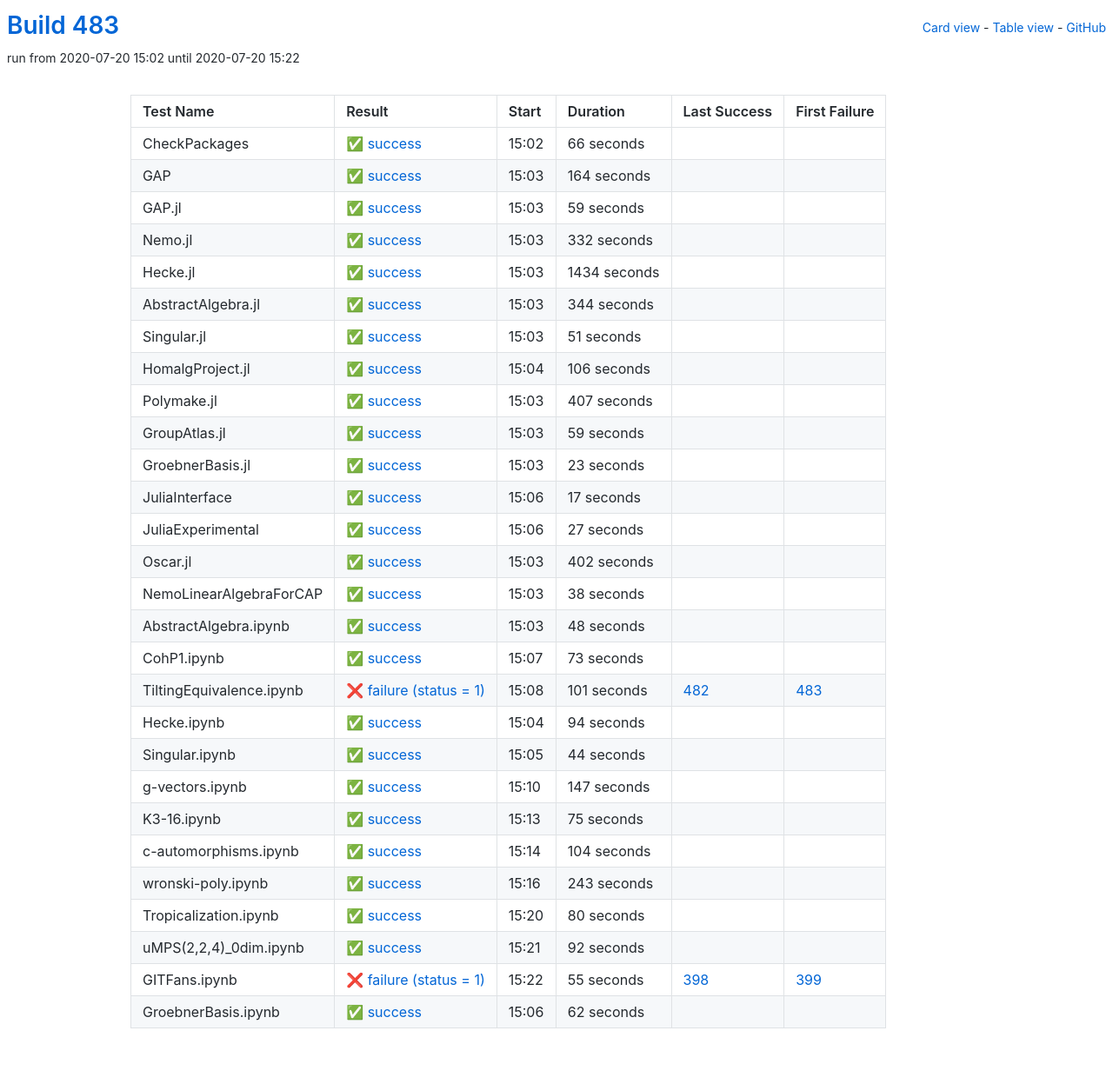
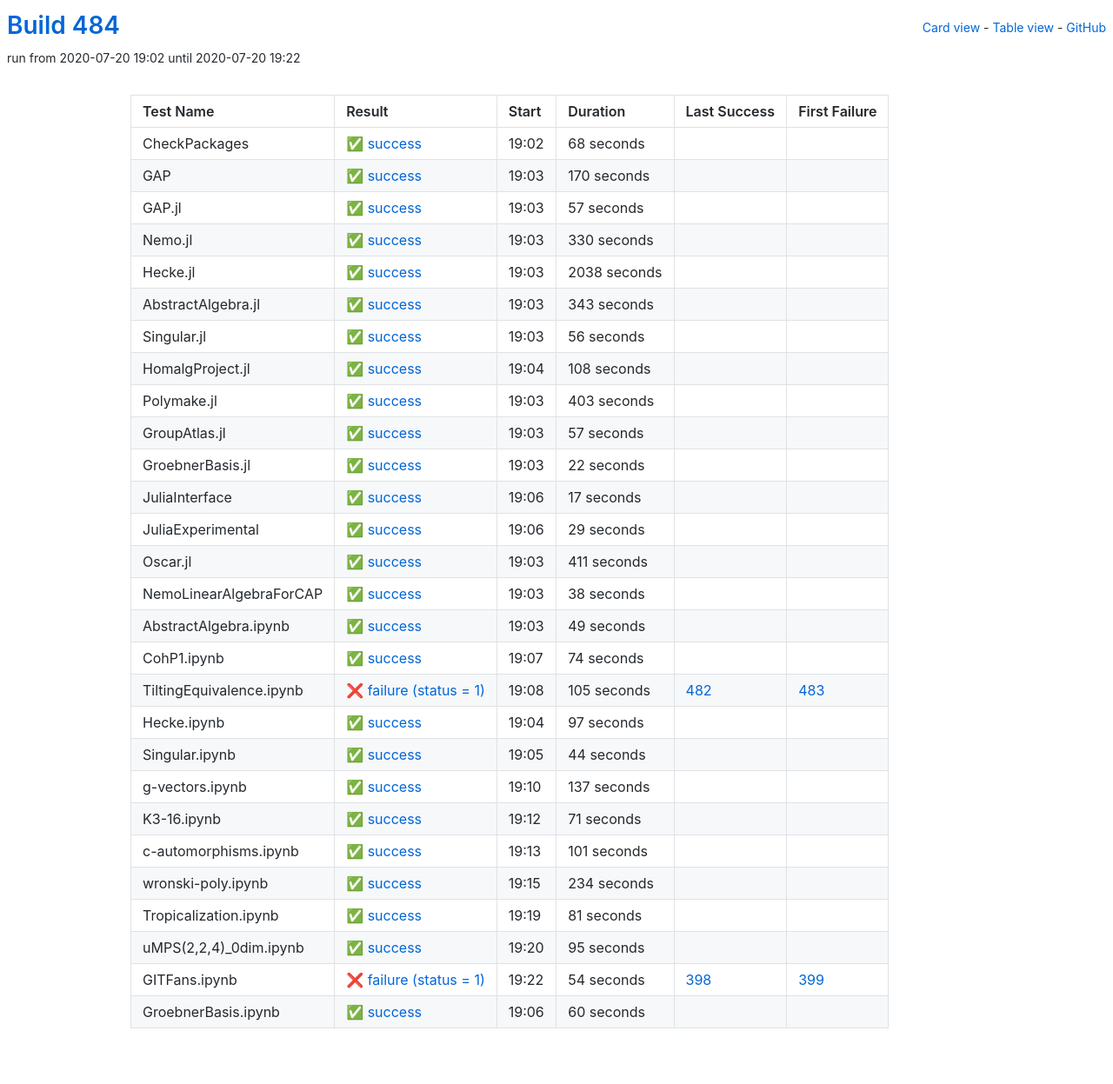
Before and after one commit to oscar-system/oscar-ci-status-stable, a Jekyll site: the page built from table.html, in a window 1280 px wide. Shown: the whole page at 87% size. Built offline with Jekyll 4.4.1, drawn with Linux system fonts in a browser that asks for light colours.

Commit message:
Build #484

```diff
--- a/_data/ci.yml
+++ b/_data/ci.yml
@@ -1,6 +1,6 @@
 ---
-build: 483
-build_url: https://oscarci.mathematik.uni-kl.de/job/oscar-stable/483/
+build: 484
+build_url: https://oscarci.mathematik.uni-kl.de/job/oscar-stable/484/
 job: oscar-stable
 organization: oscar-system
 repo: oscar-ci-status-stable
@@ -8,140 +8,140 @@ repourl: https://github.com/oscar-system/oscar-ci-status-stable
 tests:
 - name: CheckPackages
   id: checkpackages
-  log: https://oscarci.mathematik.uni-kl.de/job/oscar-stable/483/artifact/logs/build-483/CheckPackages.log
-  start: 2020-07-20 15:02
+  log: https://oscarci.mathematik.uni-kl.de/job/oscar-stable/484/artifact/logs/build-484/CheckPackages.log
+  start: 2020-07-20 19:02
   success: true
   exitcode: 0
   status: success
-  duration: 66
+  duration: 68
   last_success: false
   last_success_url:
   first_failure: false
   first_failure_url:
 - name: GAP
   id: gap
-  log: https://oscarci.mathematik.uni-kl.de/job/oscar-stable/483/artifact/logs/build-483/GAP.log
-  start: 2020-07-20 15:03
+  log: https://oscarci.mathematik.uni-kl.de/job/oscar-stable/484/artifact/logs/build-484/GAP.log
+  start: 2020-07-20 19:03
   success: true
   exitcode: 0
   status: success
-  duration: 164
+  duration: 170
   last_success: false
   last_success_url:
   first_failure: false
   first_failure_url:
 - name: GAP.jl
   id: gap-jl
-  log: https://oscarci.mathematik.uni-kl.de/job/oscar-stable/483/artifact/logs/build-483/GAP.jl.log
-  start: 2020-07-20 15:03
+  log: https://oscarci.mathematik.uni-kl.de/job/oscar-stable/484/artifact/logs/build-484/GAP.jl.log
+  start: 2020-07-20 19:03
   success: true
   exitcode: 0
   status: success
-  duration: 59
+  duration: 57
   last_success: false
   last_success_url:
   first_failure: false
   first_failure_url:
 - name: Nemo.jl
   id: nemo-jl
-  log: https://oscarci.mathematik.uni-kl.de/job/oscar-stable/483/artifact/logs/build-483/Nemo.jl.log
-  start: 2020-07-20 15:03
+  log: https://oscarci.mathematik.uni-kl.de/job/oscar-stable/484/artifact/logs/build-484/Nemo.jl.log
+  start: 2020-07-20 19:03
   success: true
   exitcode: 0
   status: success
-  duration: 332
+  duration: 330
   last_success: false
   last_success_url:
   first_failure: false
   first_failure_url:
 - name: Hecke.jl
   id: hecke-jl
-  log: https://oscarci.mathematik.uni-kl.de/job/oscar-stable/483/artifact/logs/build-483/Hecke.jl.log
-  start: 2020-07-20 15:03
+  log: https://oscarci.mathematik.uni-kl.de/job/oscar-stable/484/artifact/logs/build-484/Hecke.jl.log
+  start: 2020-07-20 19:03
   success: true
   exitcode: 0
   status: success
-  duration: 1434
+  duration: 2038
   last_success: false
   last_success_url:
   first_failure: false
   first_failure_url:
 - name: AbstractAlgebra.jl
   id: abstractalgebra-jl
-  log: https://oscarci.mathematik.uni-kl.de/job/oscar-stable/483/artifact/logs/build-483/AbstractAlgebra.jl.log
-  start: 2020-07-20 15:03
+  log: https://oscarci.mathematik.uni-kl.de/job/oscar-stable/484/artifact/logs/build-484/AbstractAlgebra.jl.log
+  start: 2020-07-20 19:03
   success: true
   exitcode: 0
   status: success
-  duration: 344
+  duration: 343
   last_success: false
   last_success_url:
   first_failure: false
   first_failure_url:
 - name: Singular.jl
   id: singular-jl
-  log: https://oscarci.mathematik.uni-kl.de/job/oscar-stable/483/artifact/logs/build-483/Singular.jl.log
-  start: 2020-07-20 15:03
+  log: https://oscarci.mathematik.uni-kl.de/job/oscar-stable/484/artifact/logs/build-484/Singular.jl.log
+  start: 2020-07-20 19:03
   success: true
   exitcode: 0
   status: success
-  duration: 51
+  duration: 56
   last_success: false
   last_success_url:
   first_failure: false
   first_failure_url:
 - name: HomalgProject.jl
   id: homalgproject-jl
-  log: https://oscarci.mathematik.uni-kl.de/job/oscar-stable/483/artifact/logs/build-483/HomalgProject.jl.log
-  start: 2020-07-20 15:04
+  log: https://oscarci.mathematik.uni-kl.de/job/oscar-stable/484/artifact/logs/build-484/HomalgProject.jl.log
+  start: 2020-07-20 19:04
   success: true
   exitcode: 0
   status: success
-  duration: 106
+  duration: 108
   last_success: false
   last_success_url:
   first_failure: false
   first_failure_url:
 - name: Polymake.jl
   id: polymake-jl
-  log: https://oscarci.mathematik.uni-kl.de/job/oscar-stable/483/artifact/logs/build-483/Polymake.jl.log
-  start: 2020-07-20 15:03
+  log: https://oscarci.mathematik.uni-kl.de/job/oscar-stable/484/artifact/logs/build-484/Polymake.jl.log
+  start: 2020-07-20 19:03
   success: true
   exitcode: 0
   status: success
-  duration: 407
+  duration: 403
   last_success: false
   last_success_url:
   first_failure: false
   first_failure_url:
 - name: GroupAtlas.jl
   id: groupatlas-jl
-  log: https://oscarci.mathematik.uni-kl.de/job/oscar-stable/483/artifact/logs/build-483/GroupAtlas.jl.log
-  start: 2020-07-20 15:03
+  log: https://oscarci.mathematik.uni-kl.de/job/oscar-stable/484/artifact/logs/build-484/GroupAtlas.jl.log
+  start: 2020-07-20 19:03
   success: true
   exitcode: 0
   status: success
-  duration: 59
+  duration: 57
   last_success: false
   last_success_url:
   first_failure: false
   first_failure_url:
 - name: GroebnerBasis.jl
   id: groebnerbasis-jl
-  log: https://oscarci.mathematik.uni-kl.de/job/oscar-stable/483/artifact/logs/build-483/GroebnerBasis.jl.log
-  start: 2020-07-20 15:03
+  log: https://oscarci.mathematik.uni-kl.de/job/oscar-stable/484/artifact/logs/build-484/GroebnerBasis.jl.log
+  start: 2020-07-20 19:03
   success: true
   exitcode: 0
   status: success
-  duration: 23
+  duration: 22
   last_success: false
   last_success_url:
   first_failure: false
   first_failure_url:
 - name: JuliaInterface
   id: juliainterface
-  log: https://oscarci.mathematik.uni-kl.de/job/oscar-stable/483/artifact/logs/build-483/JuliaInterface.log
-  start: 2020-07-20 15:06
+  log: https://oscarci.mathematik.uni-kl.de/job/oscar-stable/484/artifact/logs/build-484/JuliaInterface.log
+  start: 2020-07-20 19:06
   success: true
   exitcode: 0
   status: success
@@ -152,32 +152,32 @@ tests:
   first_failure_url:
 - name: JuliaExperimental
   id: juliaexperimental
-  log: https://oscarci.mathematik.uni-kl.de/job/oscar-stable/483/artifact/logs/build-483/JuliaExperimental.log
-  start: 2020-07-20 15:06
+  log: https://oscarci.mathematik.uni-kl.de/job/oscar-stable/484/artifact/logs/build-484/JuliaExperimental.log
+  start: 2020-07-20 19:06
   success: true
   exitcode: 0
   status: success
-  duration: 27
+  duration: 29
   last_success: false
   last_success_url:
   first_failure: false
   first_failure_url:
 - name: Oscar.jl
   id: oscar-jl
-  log: https://oscarci.mathematik.uni-kl.de/job/oscar-stable/483/artifact/logs/build-483/Oscar.jl.log
-  start: 2020-07-20 15:03
+  log: https://oscarci.mathematik.uni-kl.de/job/oscar-stable/484/artifact/logs/build-484/Oscar.jl.log
+  start: 2020-07-20 19:03
   success: true
   exitcode: 0
   status: success
-  duration: 402
+  duration: 411
   last_success: false
   last_success_url:
   first_failure: false
   first_failure_url:
 - name: NemoLinearAlgebraForCAP
   id: nemolinearalgebraforcap
-  log: https://oscarci.mathematik.uni-kl.de/job/oscar-stable/483/artifact/logs/build-483/NemoLinearAlgebraForCAP.log
-  start: 2020-07-20 15:03
+  log: https://oscarci.mathematik.uni-kl.de/job/oscar-stable/484/artifact/logs/build-484/NemoLinearAlgebraForCAP.log
+  start: 2020-07-20 19:03
   success: true
   exitcode: 0
   status: success
@@ -188,56 +188,56 @@ tests:
   first_failure_url:
 - name: AbstractAlgebra.ipynb
   id: abstractalgebra-ipynb
-  log: https://oscarci.mathematik.uni-kl.de/job/oscar-stable/483/artifact/logs/build-483/AbstractAlgebra.ipynb.log
-  start: 2020-07-20 15:03
+  log: https://oscarci.mathematik.uni-kl.de/job/oscar-stable/484/artifact/logs/build-484/AbstractAlgebra.ipynb.log
+  start: 2020-07-20 19:03
   success: true
   exitcode: 0
   status: success
-  duration: 48
+  duration: 49
   last_success: false
   last_success_url:
   first_failure: false
   first_failure_url:
 - name: CohP1.ipynb
   id: cohp1-ipynb
-  log: https://oscarci.mathematik.uni-kl.de/job/oscar-stable/483/artifact/logs/build-483/CohP1.ipynb.log
-  start: 2020-07-20 15:07
+  log: https://oscarci.mathematik.uni-kl.de/job/oscar-stable/484/artifact/logs/build-484/CohP1.ipynb.log
+  start: 2020-07-20 19:07
   success: true
   exitcode: 0
   status: success
-  duration: 73
+  duration: 74
   last_success: false
   last_success_url:
   first_failure: false
   first_failure_url:
 - name: TiltingEquivalence.ipynb
   id: tiltingequivalence-ipynb
-  log: https://oscarci.mathematik.uni-kl.de/job/oscar-stable/483/artifact/logs/build-483/TiltingEquivalence.ipynb.log
-  start: 2020-07-20 15:08
+  log: https://oscarci.mathematik.uni-kl.de/job/oscar-stable/484/artifact/logs/build-484/TiltingEquivalence.ipynb.log
+  start: 2020-07-20 19:08
   success: false
   exitcode: 1
   status: failure
-  duration: 101
+  duration: 105
   last_success: 482
   last_success_url: https://oscarci.mathematik.uni-kl.de/job/oscar-stable/482/
   first_failure: 483
   first_failure_url: https://oscarci.mathematik.uni-kl.de/job/oscar-stable/483/
 - name: Hecke.ipynb
   id: hecke-ipynb
-  log: https://oscarci.mathematik.uni-kl.de/job/oscar-stable/483/artifact/logs/build-483/Hecke.ipynb.log
-  start: 2020-07-20 15:04
+  log: https://oscarci.mathematik.uni-kl.de/job/oscar-stable/484/artifact/logs/build-484/Hecke.ipynb.log
+  start: 2020-07-20 19:04
   success: true
   exitcode: 0
   status: success
-  duration: 94
+  duration: 97
   last_success: false
   last_success_url:
   first_failure: false
   first_failure_url:
 - name: Singular.ipynb
   id: singular-ipynb
-  log: https://oscarci.mathematik.uni-kl.de/job/oscar-stable/483/artifact/logs/build-483/Singular.ipynb.log
-  start: 2020-07-20 15:05
+  log: https://oscarci.mathematik.uni-kl.de/job/oscar-stable/484/artifact/logs/build-484/Singular.ipynb.log
+  start: 2020-07-20 19:05
   success: true
   exitcode: 0
   status: success
@@ -248,96 +248,96 @@ tests:
   first_failure_url:
 - name: g-vectors.ipynb
   id: g-vectors-ipynb
-  log: https://oscarci.mathematik.uni-kl.de/job/oscar-stable/483/artifact/logs/build-483/g-vectors.ipynb.log
-  start: 2020-07-20 15:10
+  log: https://oscarci.mathematik.uni-kl.de/job/oscar-stable/484/artifact/logs/build-484/g-vectors.ipynb.log
+  start: 2020-07-20 19:10
   success: true
   exitcode: 0
   status: success
-  duration: 147
+  duration: 137
   last_success: false
   last_success_url:
   first_failure: false
   first_failure_url:
 - name: K3-16.ipynb
   id: k3-16-ipynb
-  log: https://oscarci.mathematik.uni-kl.de/job/oscar-stable/483/artifact/logs/build-483/K3-16.ipynb.log
-  start: 2020-07-20 15:13
+  log: https://oscarci.mathematik.uni-kl.de/job/oscar-stable/484/artifact/logs/build-484/K3-16.ipynb.log
+  start: 2020-07-20 19:12
   success: true
   exitcode: 0
   status: success
-  duration: 75
+  duration: 71
   last_success: false
   last_success_url:
   first_failure: false
   first_failure_url:
 - name: c-automorphisms.ipynb
   id: c-automorphisms-ipynb
-  log: https://oscarci.mathematik.uni-kl.de/job/oscar-stable/483/artifact/logs/build-483/c-automorphisms.ipynb.log
-  start: 2020-07-20 15:14
+  log: https://oscarci.mathematik.uni-kl.de/job/oscar-stable/484/artifact/logs/build-484/c-automorphisms.ipynb.log
+  start: 2020-07-20 19:13
   success: true
   exitcode: 0
   status: success
-  duration: 104
+  duration: 101
   last_success: false
   last_success_url:
   first_failure: false
   first_failure_url:
 - name: wronski-poly.ipynb
   id: wronski-poly-ipynb
-  log: https://oscarci.mathematik.uni-kl.de/job/oscar-stable/483/artifact/logs/build-483/wronski-poly.ipynb.log
-  start: 2020-07-20 15:16
+  log: https://oscarci.mathematik.uni-kl.de/job/oscar-stable/484/artifact/logs/build-484/wronski-poly.ipynb.log
+  start: 2020-07-20 19:15
   success: true
   exitcode: 0
   status: success
-  duration: 243
+  duration: 234
   last_success: false
   last_success_url:
   first_failure: false
   first_failure_url:
 - name: Tropicalization.ipynb
   id: tropicalization-ipynb
-  log: https://oscarci.mathematik.uni-kl.de/job/oscar-stable/483/artifact/logs/build-483/Tropicalization.ipynb.log
-  start: 2020-07-20 15:20
+  log: https://oscarci.mathematik.uni-kl.de/job/oscar-stable/484/artifact/logs/build-484/Tropicalization.ipynb.log
+  start: 2020-07-20 19:19
   success: true
   exitcode: 0
   status: success
-  duration: 80
+  duration: 81
   last_success: false
   last_success_url:
   first_failure: false
   first_failure_url:
 - name: uMPS(2,2,4)_0dim.ipynb
   id: umps-2-2-4-0dim-ipynb
-  log: https://oscarci.mathematik.uni-kl.de/job/oscar-stable/483/artifact/logs/build-483/uMPS-2-2-4-_0dim.ipynb.log
-  start: 2020-07-20 15:21
+  log: https://oscarci.mathematik.uni-kl.de/job/oscar-stable/484/artifact/logs/build-484/uMPS-2-2-4-_0dim.ipynb.log
+  start: 2020-07-20 19:20
   success: true
   exitcode: 0
   status: success
-  duration: 92
+  duration: 95
   last_success: false
   last_success_url:
   first_failure: false
   first_failure_url:
 - name: GITFans.ipynb
   id: gitfans-ipynb
-  log: https://oscarci.mathematik.uni-kl.de/job/oscar-stable/483/artifact/logs/build-483/GITFans.ipynb.log
-  start: 2020-07-20 15:22
+  log: https://oscarci.mathematik.uni-kl.de/job/oscar-stable/484/artifact/logs/build-484/GITFans.ipynb.log
+  start: 2020-07-20 19:22
   success: false
   exitcode: 1
   status: failure
-  duration: 55
+  duration: 54
   last_success: 398
   last_success_url: https://oscarci.mathematik.uni-kl.de/job/oscar-stable/398/
   first_failure: 399
   first_failure_url: https://oscarci.mathematik.uni-kl.de/job/oscar-stable/399/
 - name: GroebnerBasis.ipynb
   id: groebnerbasis-ipynb
-  log: https://oscarci.mathematik.uni-kl.de/job/oscar-stable/483/artifact/logs/build-483/GroebnerBasis.ipynb.log
-  start: 2020-07-20 15:06
+  log: https://oscarci.mathematik.uni-kl.de/job/oscar-stable/484/artifact/logs/build-484/GroebnerBasis.ipynb.log
+  start: 2020-07-20 19:06
   success: true
   exitcode: 0
   status: success
-  duration: 62
+  duration: 60
   last_success: false
   last_success_url:
   first_failure: false
```
Also changed, not shown: README.md.
